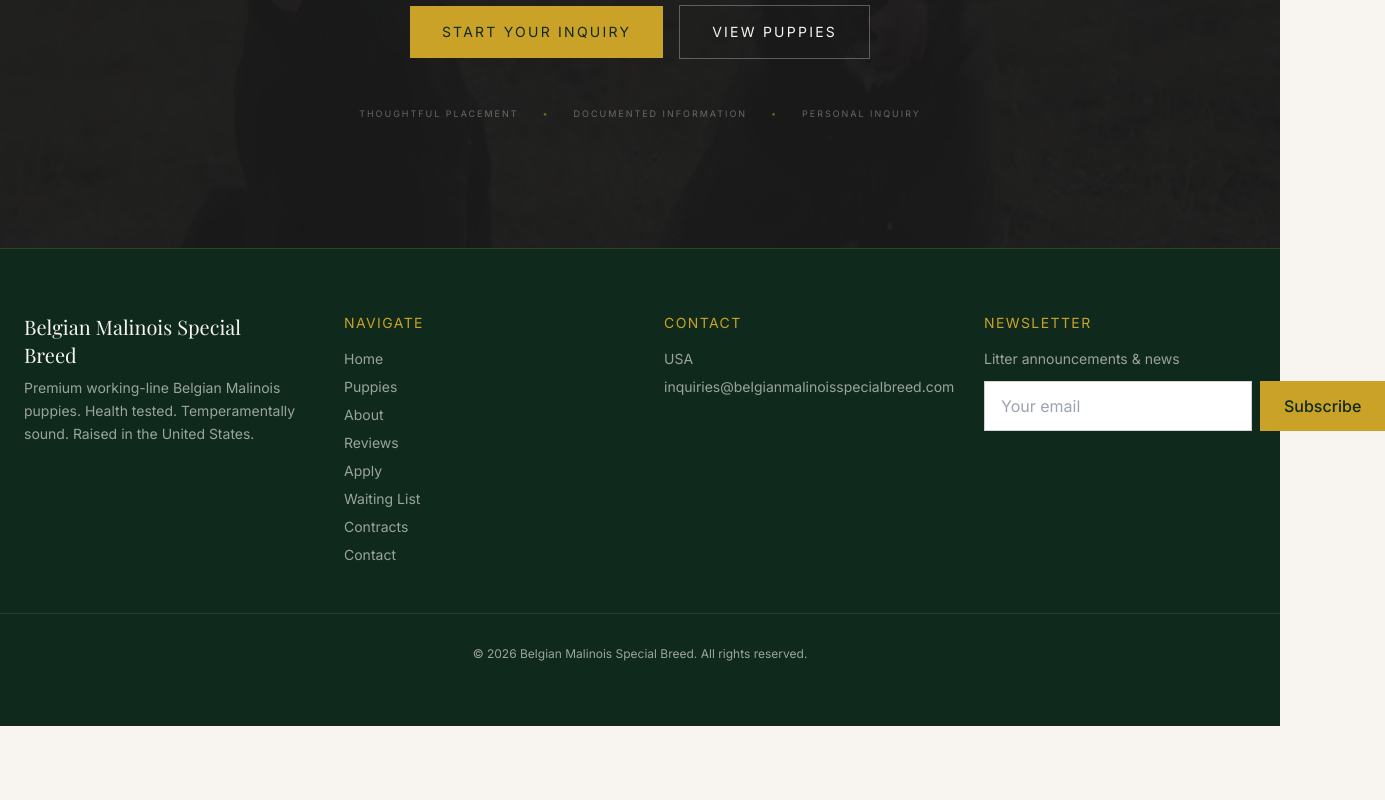
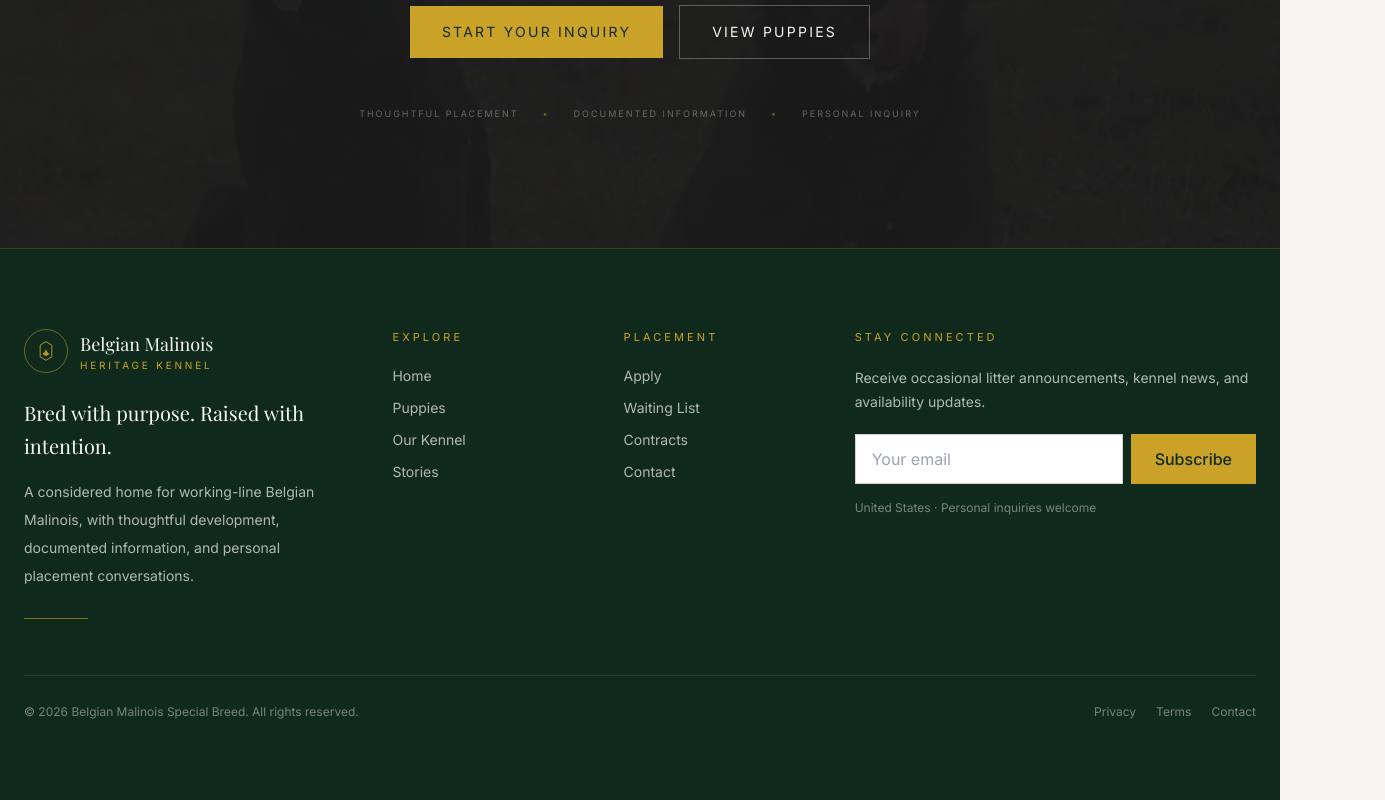
Before and after one commit to valdo-tech-pro/Belgian-malinoi, a Next.js app: page / in a window 1280 px wide. Shown: the part 4508-5308 px from the top of the page, 1385 px wide, since content can reach past the window. Before the commit the page ends 5234 px from the top, so only its background shows below. Built offline with nearby package versions, Linux system fonts and the light colour scheme; no server answers; the database is empty.

Commit message:
Redesign footer for premium kennel identity

```diff
--- a/src/components/Footer.tsx
+++ b/src/components/Footer.tsx
@@ -1,53 +1,89 @@
 import Link from "next/link";
 import { NewsletterForm } from "./NewsletterForm";
 
+const links = [
+  { href: "/", label: "Home" },
+  { href: "/puppies", label: "Puppies" },
+  { href: "/about", label: "Our Kennel" },
+  { href: "/reviews", label: "Stories" },
+  { href: "/application", label: "Apply" },
+  { href: "/waiting-list", label: "Waiting List" },
+  { href: "/contracts", label: "Contracts" },
+  { href: "/contact", label: "Contact" },
+];
+
 export function Footer() {
   return (
-    <footer className="bg-forest text-cream/60 py-16 border-t border-gold/20">
-      <div className="max-w-7xl mx-auto px-6 grid md:grid-cols-4 gap-12">
-        <div className="md:col-span-1">
-          <div className="font-serif text-cream text-xl mb-2">
-            Belgian Malinois Special Breed
+    <footer className="bg-forest text-cream/70 border-t border-gold/20">
+      <div className="max-w-7xl mx-auto px-6 py-16 lg:py-20">
+        <div className="grid gap-12 lg:grid-cols-[1.4fr_0.8fr_0.8fr_1.2fr]">
+          <div>
+            <div className="flex items-center gap-3 mb-6">
+              <div className="flex h-11 w-11 items-center justify-center rounded-full border border-gold/50 bg-forest-light/30">
+                <svg viewBox="0 0 48 48" className="h-7 w-7 text-gold" fill="none" aria-hidden="true">
+                  <path d="M14 34V14l10-6 10 6v20l-10 6-10-6Z" stroke="currentColor" strokeWidth="1.5"/>
+                  <path d="M18 29c3-2 5-5 6-9 1 4 3 7 6 9-2 2-4 3-6 3s-4-1-6-3Z" fill="currentColor" opacity=".9"/>
+                </svg>
+              </div>
+              <div>
+                <div className="font-serif text-lg text-cream">Belgian Malinois</div>
+                <div className="text-[10px] uppercase tracking-[0.28em] text-gold">Heritage Kennel</div>
+              </div>
+            </div>
+            <p className="max-w-md font-serif text-xl leading-relaxed text-cream">
+              Bred with purpose. Raised with intention.
+            </p>
+            <p className="mt-4 max-w-md text-sm leading-7">
+              A considered home for working-line Belgian Malinois, with thoughtful development,
+              documented information, and personal placement conversations.
+            </p>
+            <div className="mt-7 h-px w-16 bg-gold/60" />
           </div>
-          <p className="text-sm leading-relaxed max-w-sm">
-            Premium working-line Belgian Malinois puppies. Health tested.
-            Temperamentally sound. Raised in the United States.
-          </p>
-        </div>
-        <div>
-          <div className="text-gold text-sm tracking-widest uppercase mb-4">
-            Navigate
+
+          <div>
+            <div className="mb-5 text-[11px] uppercase tracking-[0.28em] text-gold">Explore</div>
+            <nav className="space-y-3 text-sm" aria-label="Footer navigation">
+              {links.slice(0, 4).map((link) => (
+                <Link key={link.href} href={link.href} className="block w-fit transition hover:text-gold">
+                  {link.label}
+                </Link>
+              ))}
+            </nav>
           </div>
-          <div className="space-y-2 text-sm">
-            <Link href="/" className="block hover:text-gold transition">Home</Link>
-            <Link href="/puppies" className="block hover:text-gold transition">Puppies</Link>
-            <Link href="/about" className="block hover:text-gold transition">About</Link>
-            <Link href="/reviews" className="block hover:text-gold transition">Reviews</Link>
-            <Link href="/application" className="block hover:text-gold transition">Apply</Link>
-            <Link href="/waiting-list" className="block hover:text-gold transition">Waiting List</Link>
-            <Link href="/contracts" className="block hover:text-gold transition">Contracts</Link>
-            <Link href="/contact" className="block hover:text-gold transition">Contact</Link>
+
+          <div>
+            <div className="mb-5 text-[11px] uppercase tracking-[0.28em] text-gold">Placement</div>
+            <nav className="space-y-3 text-sm">
+              {links.slice(4).map((link) => (
+                <Link key={link.href} href={link.href} className="block w-fit transition hover:text-gold">
+                  {link.label}
+                </Link>
+              ))}
+            </nav>
+          </div>
+
+          <div>
+            <div className="mb-5 text-[11px] uppercase tracking-[0.28em] text-gold">Stay Connected</div>
+            <p className="text-sm leading-6">
+              Receive occasional litter announcements, kennel news, and availability updates.
+            </p>
+            <div className="mt-5">
+              <NewsletterForm compact />
+            </div>
+            <p className="mt-4 text-xs text-cream/45">
+              United States · Personal inquiries welcome
+            </p>
           </div>
         </div>
-        <div>
-          <div className="text-gold text-sm tracking-widest uppercase mb-4">
-            Contact
-          </div>
-          <div className="space-y-2 text-sm">
-            <p>USA</p>
-            <p>inquiries@belgianmalinoisspecialbreed.com</p>
+
+        <div className="mt-14 flex flex-col gap-4 border-t border-cream/10 pt-7 text-xs text-cream/45 md:flex-row md:items-center md:justify-between">
+          <p>© {new Date().getFullYear()} Belgian Malinois Special Breed. All rights reserved.</p>
+          <div className="flex flex-wrap gap-x-5 gap-y-2">
+            <Link href="/privacy" className="transition hover:text-gold">Privacy</Link>
+            <Link href="/terms" className="transition hover:text-gold">Terms</Link>
+            <Link href="/contact" className="transition hover:text-gold">Contact</Link>
           </div>
         </div>
-        <div>
-          <div className="text-gold text-sm tracking-widest uppercase mb-4">
-            Newsletter
-          </div>
-          <p className="text-sm mb-3">Litter announcements & news</p>
-          <NewsletterForm compact />
-        </div>
-      </div>
-      <div className="max-w-7xl mx-auto px-6 mt-12 pt-8 border-t border-cream/10 text-xs text-center">
-        © {new Date().getFullYear()} Belgian Malinois Special Breed. All rights reserved.
       </div>
     </footer>
   );
```
